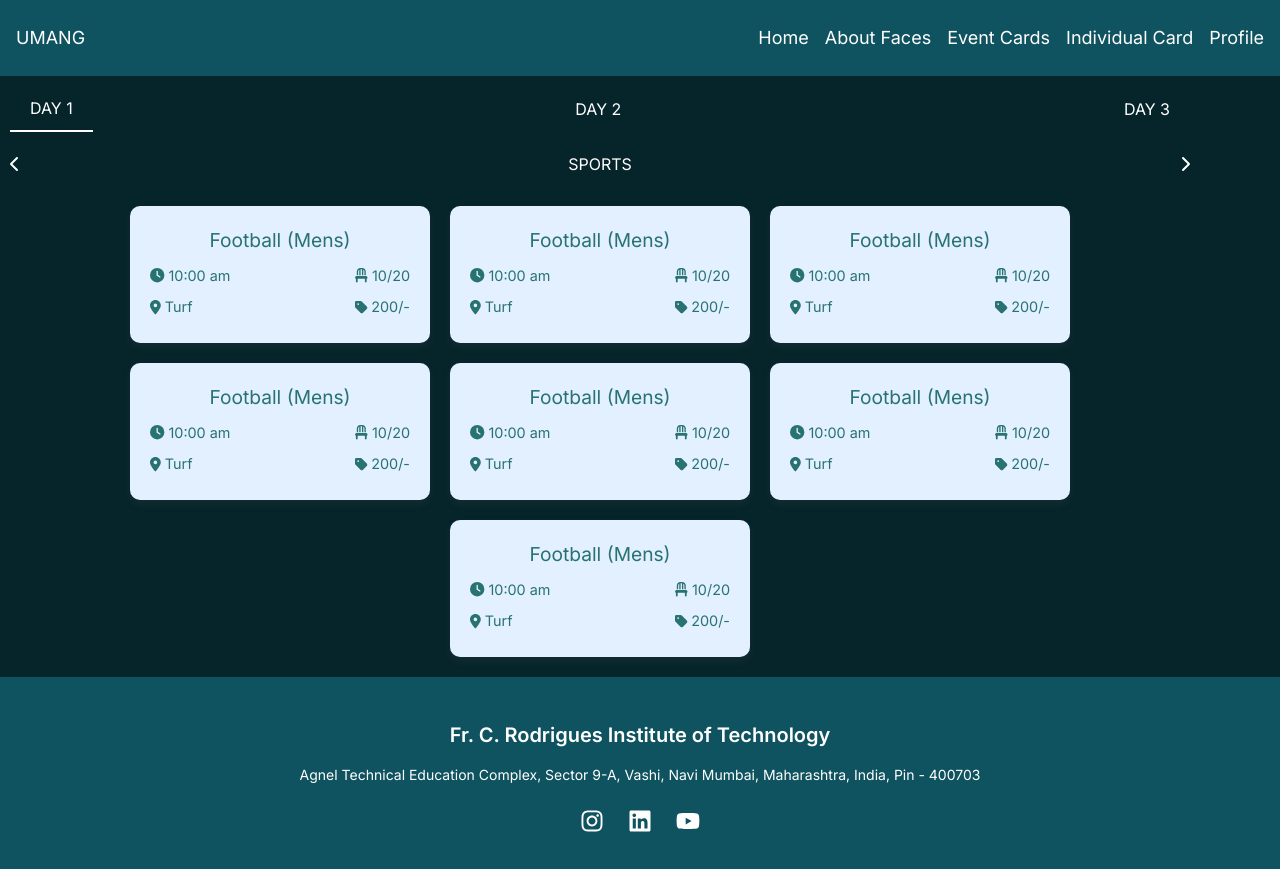
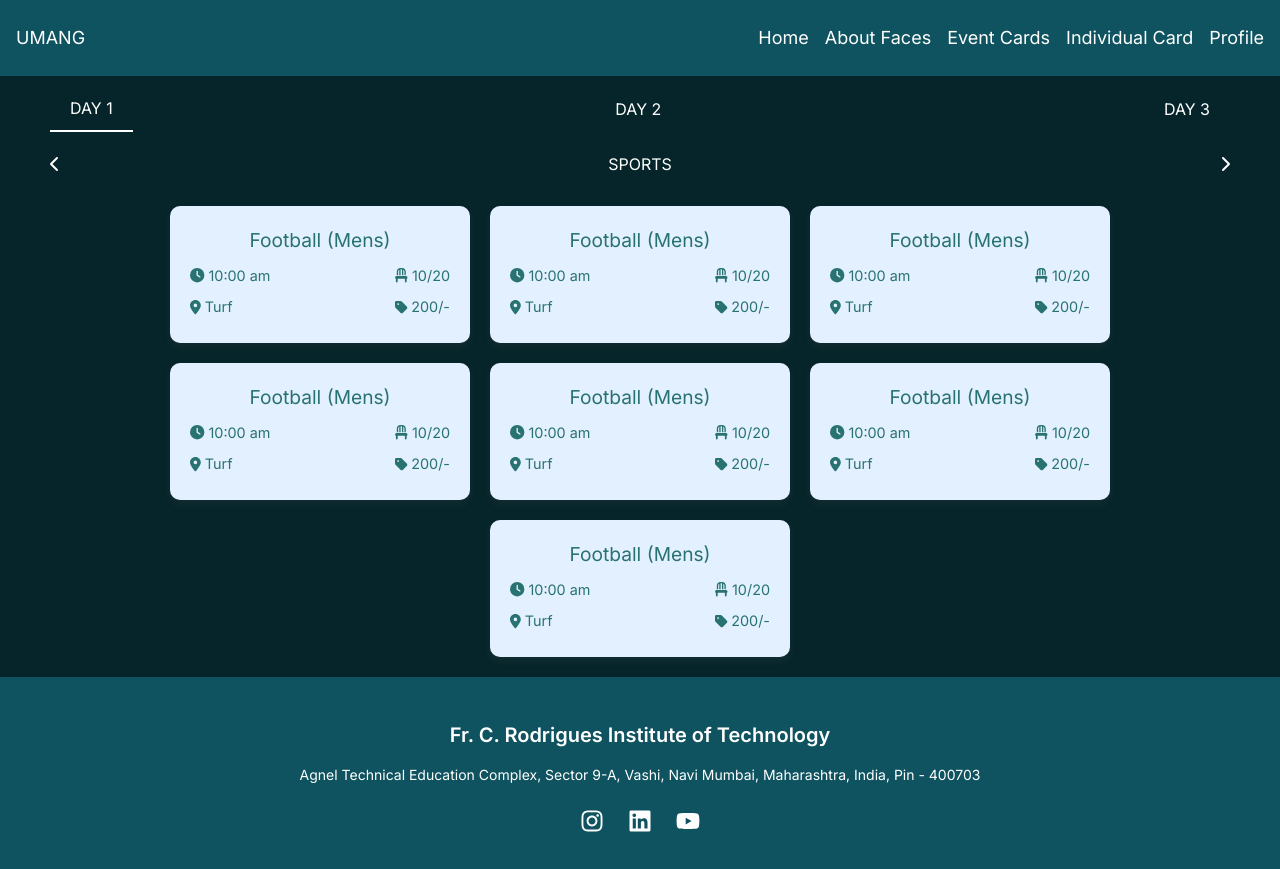
Before and after one commit to sojith29034/FACES2024-frontend, a React (Vite) app: page /eventCards in a window 1280 px wide. Built offline with nearby package versions, Linux system fonts and the light colour scheme.

Commit message:
styling changes

```diff
--- a/src/pages/eventCards/eventcard.css
+++ b/src/pages/eventCards/eventcard.css
@@ -2,6 +2,8 @@
   display: flex;
   flex-direction: column;
   box-sizing: border-box;
+  margin: 0 auto;
+  overflow-x: hidden;
 }
 
 
```
